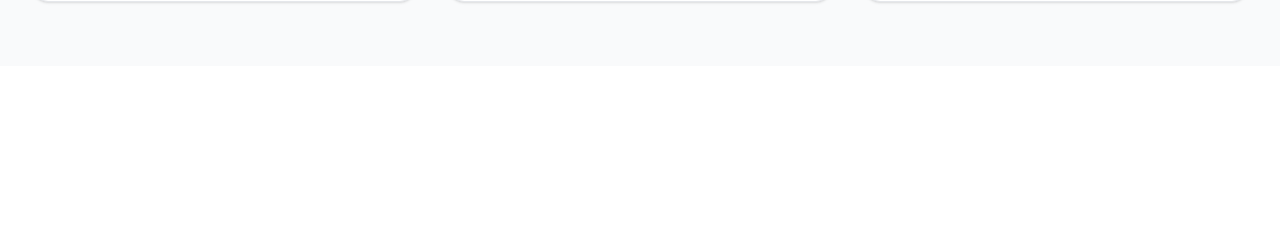
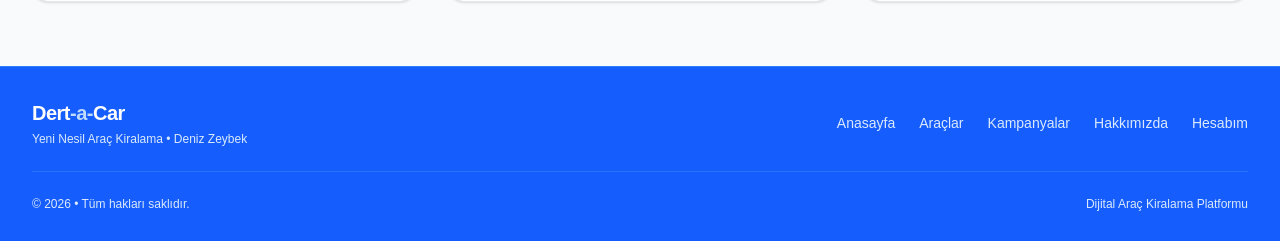
Before and after one commit to denizzeybek1/dert-a-car, a Next.js app: page / in a window 1280 px wide. Shown: the part 1095-1336 px from the top of the page. Before the commit the page ends 1161 px from the top, so only its background shows below. Built offline with nearby package versions, Linux system fonts and the light colour scheme; no server answers.

Commit message:
Footer eklendi

```diff
--- a/src/app/layout.tsx
+++ b/src/app/layout.tsx
@@ -22,17 +22,14 @@ export const metadata: Metadata = {
   description: "Yeni Nesil Araç Kiralama",
 };
 
-// 2. Fonksiyonu 'async' yapıyoruz ki veritabanı/çerez işlemlerini bekleyebilsin
-// Not: Type hatası almamak için LayoutProps yerine standart React.ReactNode kullandım.
 export default async function RootLayout({ children }: { children: React.ReactNode }) {
-  // 3. Çerezlerden (cookies) auth_token'ı okuyoruz
   const cookieStore = await cookies();
   const token = cookieStore.get("auth_token")?.value;
-  const isLoggedIn = !!token; // token varsa true, yoksa false döner
+  const isLoggedIn = !!token;
 
   return (
     <html
-      lang="en"
+      lang="tr"
       className={`${geistSans.variable} ${geistMono.variable} h-full antialiased`}
     >
       <body className="min-h-full flex flex-col">
@@ -62,7 +59,6 @@ export default async function RootLayout({ children }: { children: React.ReactNo
               {/* 4. DİNAMİK BUTON ALANI */}
               <div className="flex items-center space-x-4">
                 {isLoggedIn ? (
-                  // KULLANICI GİRİŞ YAPTIYSA GÖZÜKEN KISIM
                   <>
                     <Link href="/hesabim" className="text-sm font-semibold text-gray-700 hover:text-blue-600 transition-colors">
                       Hesabım
@@ -70,7 +66,6 @@ export default async function RootLayout({ children }: { children: React.ReactNo
                     <LogoutButton />
                   </>
                 ) : (
-                  // KULLANICI GİRİŞ YAPMADIYSA GÖZÜKEN KISIM
                   <>
                     <Link href="/login" className="text-sm font-semibold text-gray-700 hover:text-blue-600 transition-colors">
                       Giriş Yap
@@ -86,8 +81,46 @@ export default async function RootLayout({ children }: { children: React.ReactNo
           </div>
         </header>
 
-        {children}
+        <div className="flex-1">{children}</div>
 
+        {/* Alt Bilgi (Footer) */}
+        <footer className="bg-blue-600 text-white border-t border-blue-500">
+          <div className="max-w-7xl mx-auto px-4 sm:px-6 lg:px-8 py-8">
+            <div className="flex flex-col sm:flex-row items-center justify-between gap-6">
+              <div className="text-center sm:text-left">
+                <Link href="/" className="text-xl font-extrabold tracking-tight">
+                  Dert<span className="text-blue-200">-a-</span>Car
+                </Link>
+                <p className="text-xs text-blue-100 mt-1">
+                  Yeni Nesil Araç Kiralama • Deniz Zeybek
+                </p>
+              </div>
+
+              <nav className="flex flex-wrap items-center justify-center gap-6 text-sm font-medium text-blue-100">
+                <Link href="/" className="hover:text-white transition-colors">
+                  Anasayfa
+                </Link>
+                <Link href="/araclar" className="hover:text-white transition-colors">
+                  Araçlar
+                </Link>
+                <Link href="/kampanyalar" className="hover:text-white transition-colors">
+                  Kampanyalar
+                </Link>
+                <Link href="/hakkimizda" className="hover:text-white transition-colors">
+                  Hakkımızda
+                </Link>
+                <Link href="/hesabim" className="hover:text-white transition-colors">
+                  Hesabım
+                </Link>
+              </nav>
+            </div>
+
+            <div className="mt-6 pt-6 border-t border-blue-500/70 flex flex-col sm:flex-row items-center justify-between gap-2 text-xs text-blue-100">
+              <p>© {new Date().getFullYear()} •  Tüm hakları saklıdır.</p>
+              <p>Dijital Araç Kiralama Platformu</p>
+            </div>
+          </div>
+        </footer>
       </body>
     </html>
   );
```
